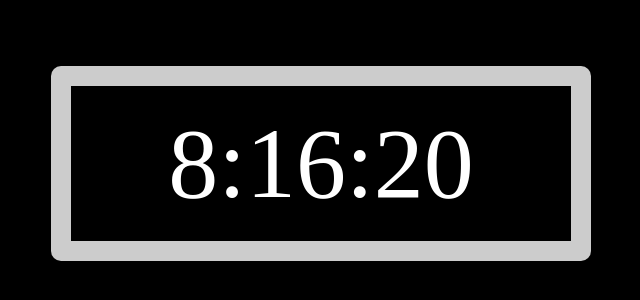
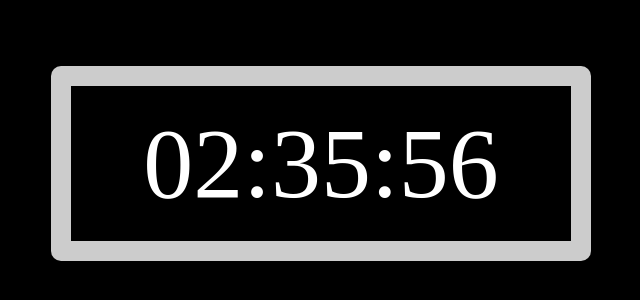
Before and after one commit to Gayatripatil1908/digital-clock, a plain HTML site: page index.html in a window 1280 px wide. Shown: the part 234-534 px from the top of the page, without its empty margins (319-959 px from the left). Drawn offline with Linux system fonts and the light colour scheme.

Commit message:
js added

```diff
--- a/index.html
+++ b/index.html
@@ -53,11 +53,24 @@
             const date = new Date();
 
             let hours = date.getHours();
-            hours = hours>12 ? hours-12 : hours
+            hours = hours>12 ? hours-12 : hours;
+            hours = hours < 10 ? "0"+hours : hours;
+
             let minutes = date.getMinutes();
+            minutes = minutes < 10 ? "0"+minutes : minutes;
+
+
             let seconds = date.getSeconds();
+            seconds = seconds < 10 ? "0"+seconds : seconds;
 
+            let ampm = hours >= 12 ? "PM" : "AM";
+
+            hourElement.innerHTML = hours;
+            minuteElement.innerHTML = minutes;
+            secondElement.innerHTML = seconds;
         }
+        setInterval(loadClock, 1000);
+
 
     </script>
 </body>
```
